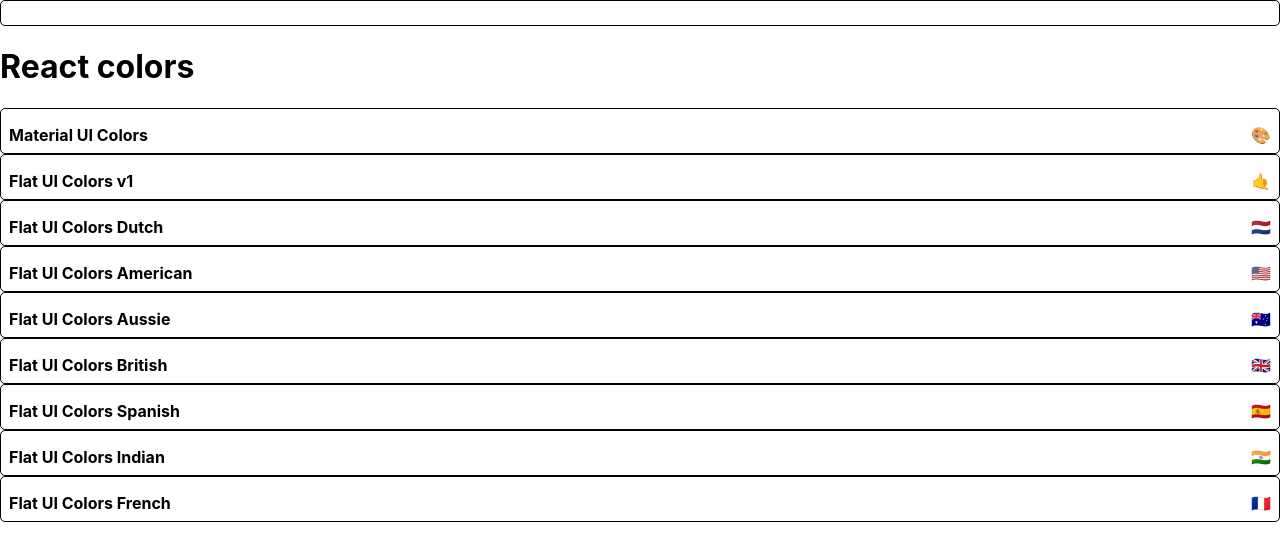
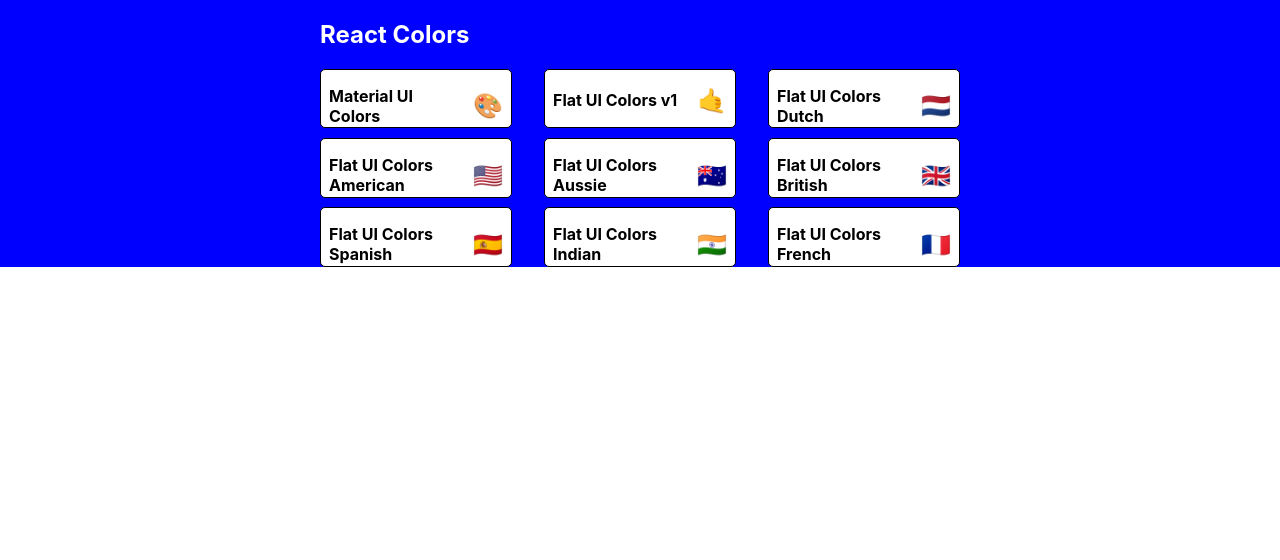
Before and after one commit to partyVic/colors-app, a React (Create React App) app: page / in a window 1280 px wide. Shown: the top 560 px of the page. Built offline with nearby package versions, Linux system fonts and the light colour scheme.

Commit message:
Start styling PaletteList with MUI System & fixed some bugs on last commit

```diff
--- a/src/MiniPalette.js
+++ b/src/MiniPalette.js
@@ -1,7 +1,8 @@
 import { Box } from "@mui/system"
 
-const root = {
-    bgColor: "white",
+const styles = {
+    root: {
+        backgroundColor: "white",
         border: "1px solid black",
         borderRadius: "5px",
         padding: "0.5rem",
@@ -10,11 +11,11 @@
         "&:hover": {
             cursor: "pointer"
         }
-}
-const colors = {
-    bgColor: "grey",
-}
-const title = {
+    },
+    colors: {
+        backgroundColor: "grey",
+    },
+    title: {
         display: "flex",
         justifyContent: "space-between",
         alignItems: "center",
@@ -23,19 +24,20 @@
         paddingTop: "0.5rem",
         fontSize: "1rem",
         position: "relative"
-}
-const spanEmoji = {
+    },
+    emoji: {
         marginLeft: "0.5rem",
         fontSize: "1.5rem"
+    }
 }
 
 function MiniPalette(props) {
     const { paletteName, emoji } = props
     return (
-        <Box sx={root}>
-            <Box sx={colors} />
-            <Box sx={title} component="h5">
-                {paletteName} <Box component="span" style={{ spanEmoji }}>{emoji}</Box>
+        <Box sx={styles.root}>
+            <Box sx={styles.colors} />
+            <Box sx={styles.title} component="h5">
+                {paletteName} <Box component="span" sx={styles.emoji}>{emoji}</Box>
             </Box>
         </Box>
     )
--- a/src/PaletteList.js
+++ b/src/PaletteList.js
@@ -1,16 +1,52 @@
 import MiniPalette from "./MiniPalette"
 import { Link } from "react-router-dom"
+import { Box } from "@mui/system"
+
+const styles = {
+    root: {
+        backgroundColor: "blue",
+        height: "100%",
+        display: "flex",
+        alignItems: "flex-start",
+        justifyContent: "center"
+    },
+    container: {
+        width: "50%",
+        display: "flex",
+        alignItems: "flex-start",
+        flexDirection: "column",
+        flexWrap: "wrap",
+    },
+    nav: {
+        color: "white",
+        display: "flex",
+        width: "100%",
+        justifyContent: "space-between"
+    },
+    palettes: {
+        boxSizing: "border-box",
+        width: "100%",
+        display: "grid",
+        gridTemplateColumns: "repeat(3, 30%)",
+        gap: "5%"
+    }
+}
 
 function PaletteList(props) {
     const { palettes } = props
     return (
-        <div>
-            <MiniPalette />
-            <h1>React colors</h1>
-            {palettes.map(palette => (
-                <MiniPalette {...palette} key={palette.id} />
-            ))}
-        </div>
+        <Box sx={styles.root}>
+            <Box sx={styles.container}>
+                <Box component="nav" sx={styles.nav}>
+                    <h1>React Colors</h1>
+                </Box>
+                <Box sx={styles.palettes}>
+                    {palettes.map(palette => (
+                        <MiniPalette {...palette} key={palette.id} />
+                    ))}
+                </Box>
+            </Box>
+        </Box>
     )
 }
 
```
Lines whose indentation alone changed are shown as unchanged.
